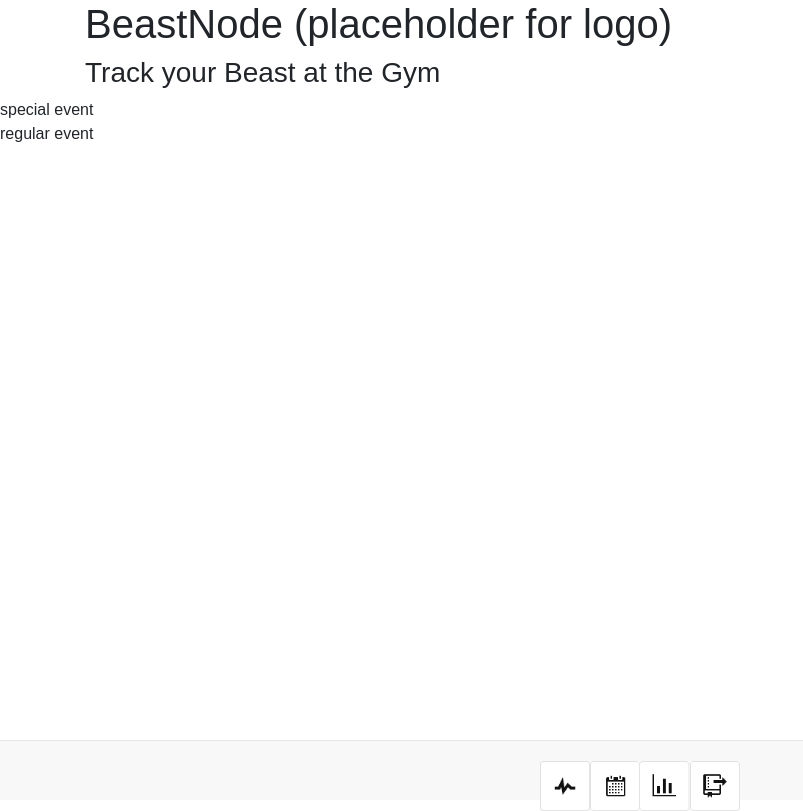
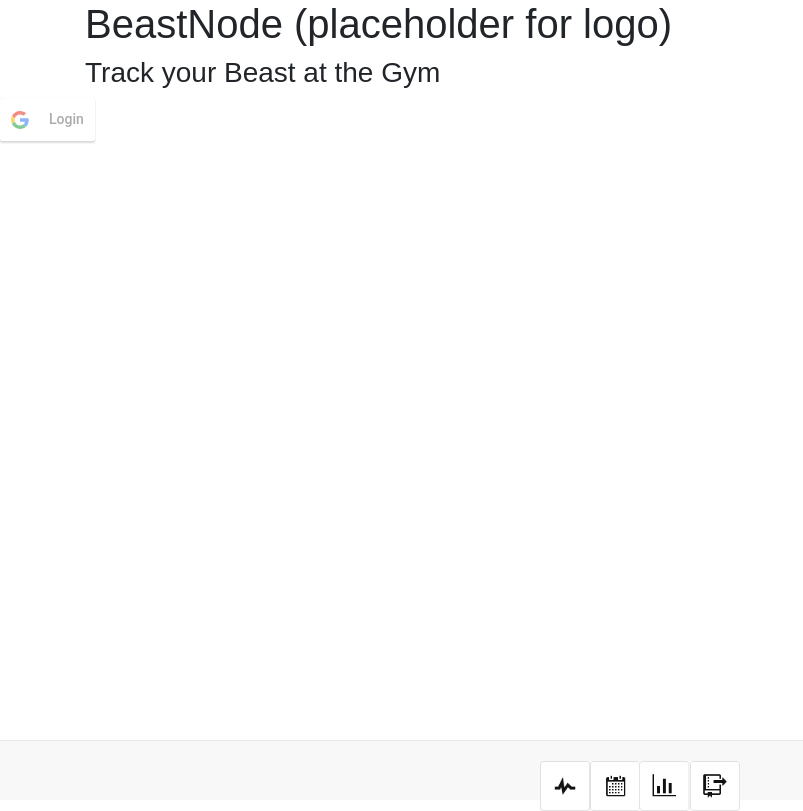
Before and after one commit to makeitsoo/project3, a React (Create React App) app in the folder client/: page / in a window 1280 px wide. Shown: the whole page, without its empty margins (0-803 px from the left). Built offline with nearby package versions, Linux system fonts and the light colour scheme.

Commit message:
google login button functional

```diff
--- a/client/src/App.js
+++ b/client/src/App.js
@@ -3,6 +3,7 @@ import React, { Component } from 'react';
 // import Detail from './DetailContainer';
 import LogItButton from './LogItButtonContainer';
 import StatsButton from './StatsButtonContainer';
+import GoogleLogin from './googleLogin';
 import Staticpage from './staticpage';
 import {
   BrowserRouter as Router,
@@ -21,7 +22,7 @@ class App extends Component {
         <div>
           <Staticpage />
           <Switch>
-            <Route exact path="/" component={Home}/>
+            <Route exact path="/" component={GoogleLogin}/>
             <Route path="/stats" component={StatsButton}/>
             <Route path="/logit" component={LogItButton}/>
           </Switch>
--- a/client/src/googleLogin.jsx
+++ b/client/src/googleLogin.jsx
@@ -1,20 +1,16 @@
 import React from 'react';
-import ReactDOM from 'react-dom';
 import GoogleLogin from 'react-google-login';
-// or
-import { GoogleLogin } from 'react-google-login';
 
 
 const responseGoogle = (response) => {
   console.log(response);
 }
 
-ReactDOM.render(
+export default () => (
   <GoogleLogin
-    clientId="658977310896-knrl3gka66fldh83dao2rhgbblmd4un9.apps.googleusercontent.com"
+    clientId="882732018398-umlr401h2pk82i5g47au7000020f2400.apps.googleusercontent.com"
     buttonText="Login"
     onSuccess={responseGoogle}
     onFailure={responseGoogle}
-  />,
-  document.getElementById('googleButton')
+  />
 );
```
Also changed, not shown: 1 other file (tests, documents, lock files or other folders).
